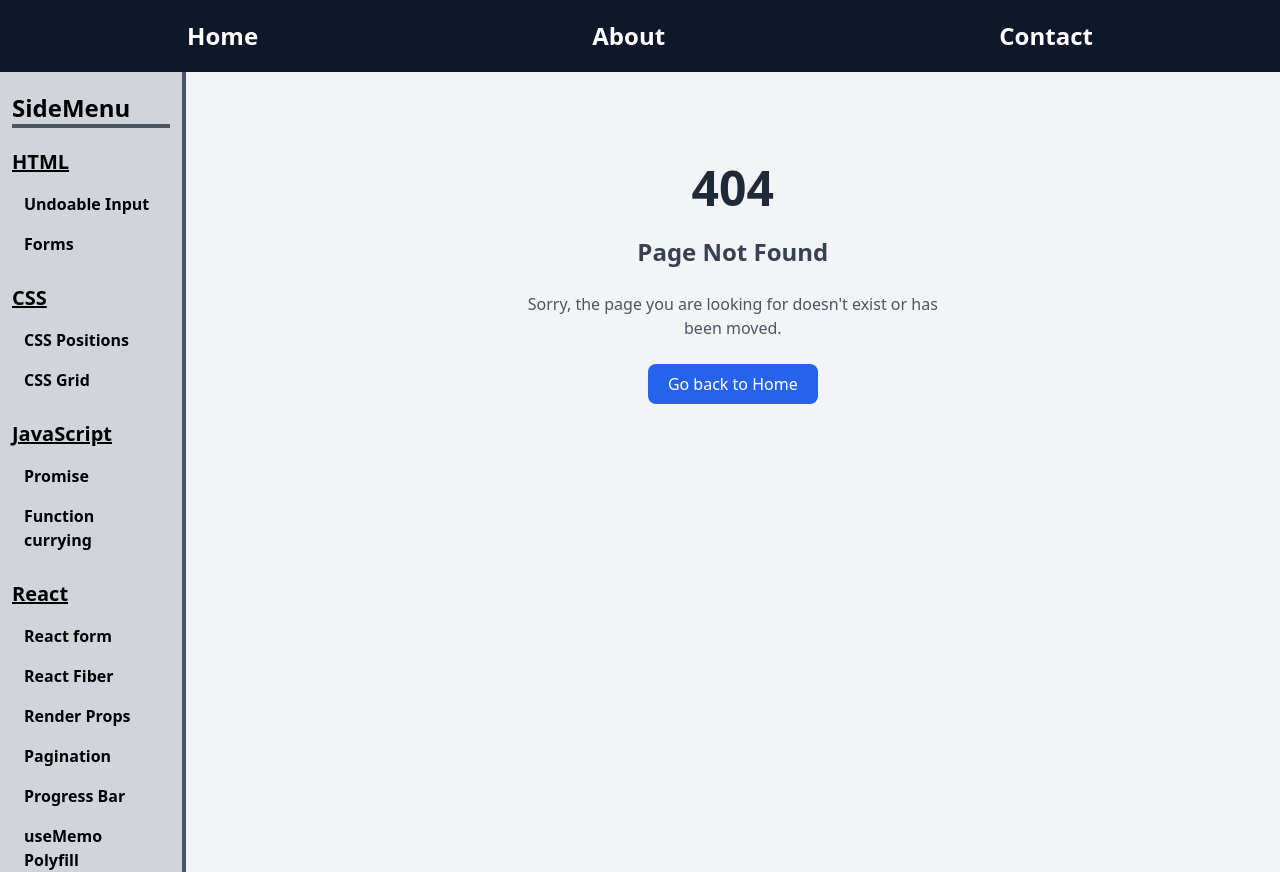
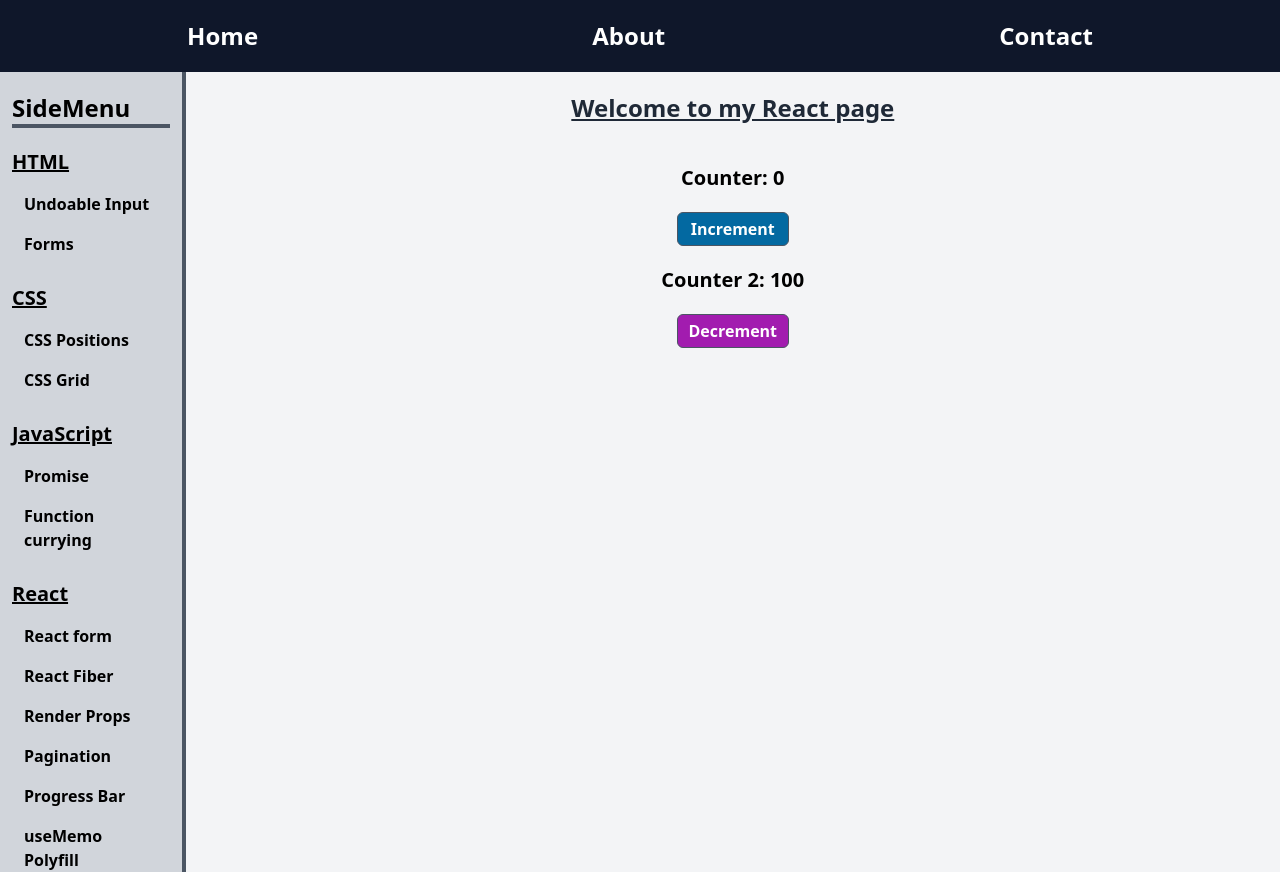
Before and after one commit to pmaik/frontend-code-vault, a React (Create React App) app: page /react/useeffect-polyfill in a window 1280 px wide. Built offline with nearby package versions, Linux system fonts and the light colour scheme.

Commit message:
Create Polyfill for useEffect hook

```diff
--- /dev/null
+++ b/src/Components/React/UseEffectPolyfill/index.jsx
@@ -0,0 +1,63 @@
+import React, { useState, useEffect } from "react";
+import useCustomEffect from "./useCustomEffect";
+
+const UseEffectPolyfill = () => {
+    const [count, setCount] = useState(0);
+    const [count2, setCount2] = useState(100);
+
+    // useEffect(() => {
+    //     console.log("Callback function");
+
+    //     return () => {
+    //         console.log("Cleanup.....");
+    //     };
+    // }, [count]);
+    useCustomEffect(
+        (text) => {
+            console.log("Callback function from", text);
+
+            return function cleanup() {
+                console.log("Cleanup...");
+            };
+        },
+        [count]
+    );
+
+    const handleIncrement = () => {
+        setCount((prev) => prev + 1);
+    };
+
+    const handleDecrement = () => {
+        if (count2 > 0) {
+            setCount2((prev) => prev - 1);
+        }
+    };
+
+    return (
+        <div className="flex flex-col items-center justify-center gap-5">
+            <p className="text-xl font-bold">Counter: {count}</p>
+
+            <button
+                className="border border-gray-600 rounded-md px-2 py-1 w-28 text-white font-bold bg-sky-700 hover:bg-sky-800 cursor-pointer"
+                onClick={handleIncrement}
+            >
+                Increment
+            </button>
+
+            <p className="text-xl font-bold">Counter 2: {count2}</p>
+            <button
+                className={`border border-gray-600 rounded-md px-2 py-1 w-28 text-white font-bold bg-fuchsia-700 hover:bg-fuchsia-800 ${
+                    Number(count2) === 0
+                        ? "cursor-not-allowed"
+                        : "cursor-pointer"
+                }`}
+                onClick={handleDecrement}
+                disabled={Number(count2) === 0}
+            >
+                Decrement
+            </button>
+        </div>
+    );
+};
+
+export default UseEffectPolyfill;
--- /dev/null
+++ b/src/Components/React/UseEffectPolyfill/useCustomEffect.js
@@ -0,0 +1,32 @@
+import { useRef } from "react";
+
+const useCustomEffect = (callback, deps) => {
+    const isFirstRender = useRef(true);
+    const prevDepsRef = useRef(null);
+    const cleanupRef = useRef();
+
+    if (isFirstRender.current) {
+        isFirstRender.current = false;
+
+        cleanupRef.current = callback("First render");
+        cleanupRef.current();
+        return;
+    }
+
+    const isDepsChanged =
+        !deps ||
+        (deps.length &&
+            JSON.stringify(deps) !== JSON.stringify(prevDepsRef.current));
+
+    if (isDepsChanged) {
+        if (typeof cleanupRef.current === "function") {
+            cleanupRef.current();
+        }
+
+        cleanupRef.current = callback(deps ? "Having deps" : "No deps");
+    }
+
+    prevDepsRef.current = deps;
+};
+
+export default useCustomEffect;
--- a/src/Constants/index.jsx
+++ b/src/Constants/index.jsx
@@ -74,6 +74,7 @@ export const SIDE_MENU_LIST = [
             "Pagination",
             "Progress Bar",
             "useMemo Polyfill",
+            "useEffect Polyfill",
         ],
     },
 ];
--- a/src/Layouts/MainLayout.jsx
+++ b/src/Layouts/MainLayout.jsx
@@ -6,7 +6,7 @@ import SideMenu from "../Components/SideMenu";
 
 const MainLayout = (props) => {
     return (
-        <div className="App">
+        <div className="MainLayout">
             <Header />
             <div className="flex ">
                 <SideMenu />
--- a/src/Routes/AppRoutes.jsx
+++ b/src/Routes/AppRoutes.jsx
@@ -18,6 +18,7 @@ import RenderProps from "../Components/React/RenderProps";
 import ProductComponent from "../Components/React/Pagination";
 import ProgressBar from "../Components/React/ProgressBar";
 import UseMemoPolyfill from "../Components/React/UseMemoPolyfill";
+import UseEffectPolyfill from "../Components/React/UseEffectPolyfill";
 import { MENU_SECTION_TYPES } from "../Constants";
 import ErrorBoundary from "../Common/ErrorBoundary";
 
@@ -87,6 +88,10 @@ const router = createBrowserRouter([
                         path: "usememo-polyfill",
                         element: <UseMemoPolyfill />,
                     },
+                    {
+                        path: "useeffect-polyfill",
+                        element: <UseEffectPolyfill />,
+                    },
                 ],
             },
             {
```
